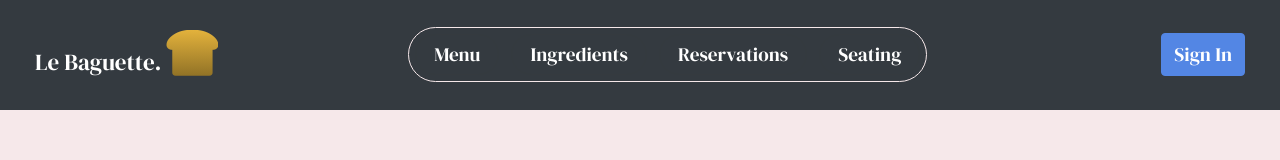
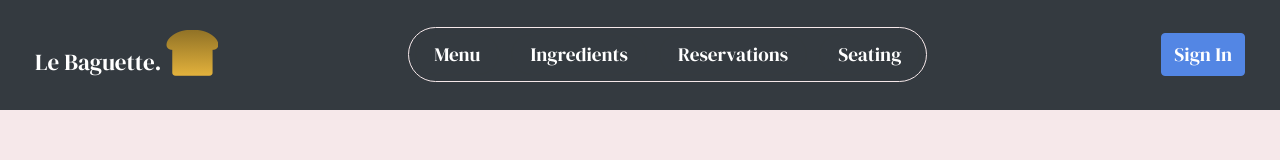
Before and after one commit to nss-evening-cohort-12/nutshell-moose, a website built with webpack: page src/index.html in a window 1280 px wide. Shown: the top 160 px of the page. Built offline with nearby package versions, Linux system fonts and the light colour scheme; some packages are replaced by stand-ins of ours; no server answers.

Commit message:
fixed bread logo gradient

```diff
--- a/src/javascripts/components/navbar/navbar.scss
+++ b/src/javascripts/components/navbar/navbar.scss
@@ -67,7 +67,7 @@ nav {
   }
 
   .fa-bread-slice {
-    background: linear-gradient(0deg, #917226, $secondary-color);
+    background: linear-gradient(180deg, #917226, $secondary-color);
     background-clip: text;
     -webkit-background-clip: text;
     -webkit-text-fill-color: transparent;
```
